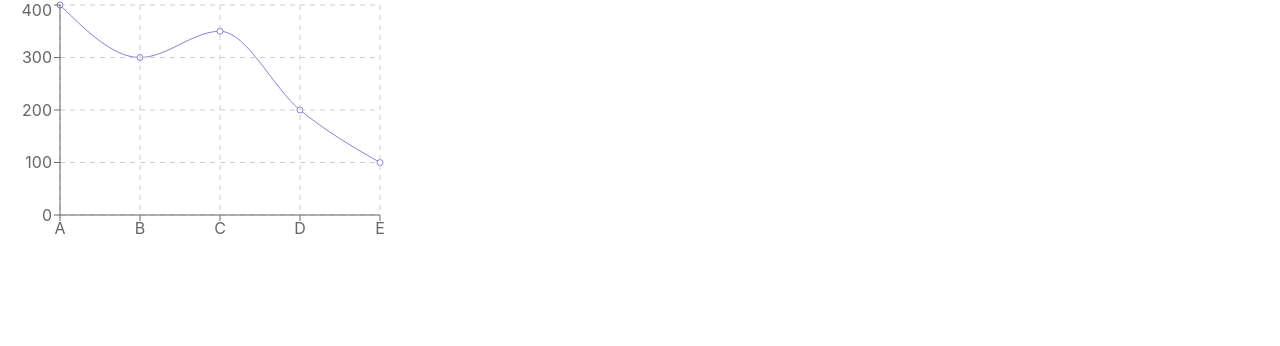
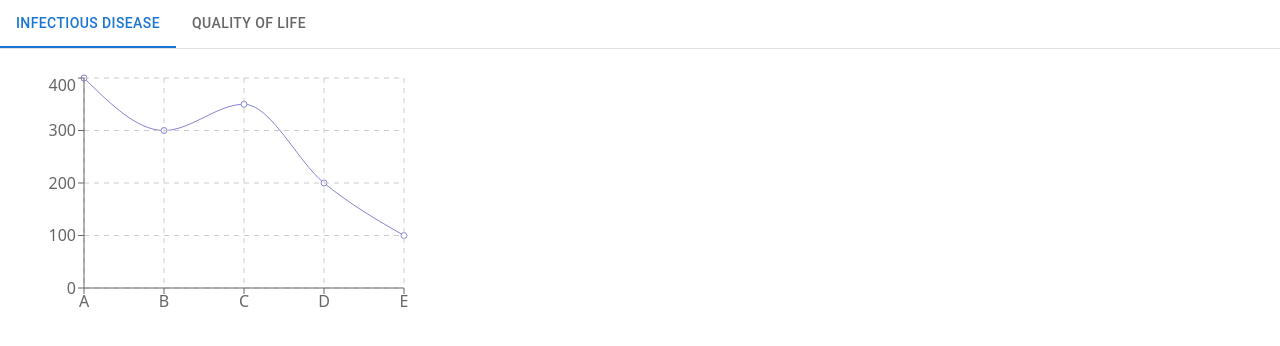
Before and after one commit to BingQuanChua/Quality-of-Life, a React (Create React App) app in the folder react-app/: page / in a window 1280 px wide. Shown: the top 346 px of the page. Built offline with nearby package versions, Linux system fonts and the light colour scheme.

Commit message:
feat: add material ui and recharts

```diff
--- a/react-app/package.json
+++ b/react-app/package.json
@@ -3,9 +3,13 @@
   "version": "0.1.0",
   "private": true,
   "dependencies": {
+    "@emotion/react": "^11.9.0",
+    "@emotion/styled": "^11.8.1",
+    "@mui/material": "^5.6.0",
     "@testing-library/jest-dom": "^5.16.3",
     "@testing-library/react": "^12.1.4",
     "@testing-library/user-event": "^13.5.0",
+    "bootstrap": "^5.1.3",
     "react": "^17.0.0",
     "react-dom": "^17.0.0",
     "react-scripts": "5.0.0",
--- a/react-app/src/App.js
+++ b/react-app/src/App.js
@@ -1,12 +1,12 @@
+import React from 'react';
 
-import React from 'react';
-import DemoChart from './components/DemoChart';
+import Tabs from './components/Tabs';
 
 function App() {
   return (
     <div className="App">
       <div>
-        <DemoChart/>
+        <Tabs/>
       </div>
     </div>
   );
--- a/react-app/src/components/DemoChart.js
+++ b/react-app/src/components/DemoChart.js
@@ -15,7 +15,7 @@
   { name: "E", uv: 100, pv: 2400, amt: 2400 },
 ];
 
-const renderLineChart = () => {
+export default function renderLineChart() {
   return (
     <LineChart
       width={400}
@@ -31,5 +31,3 @@
     </LineChart>
   );
 };
-
-export default renderLineChart;
--- /dev/null
+++ b/react-app/src/components/Tabs.js
@@ -0,0 +1,66 @@
+import * as React from 'react';
+import PropTypes from 'prop-types';
+import Tabs from '@mui/material/Tabs';
+import Tab from '@mui/material/Tab';
+import Typography from '@mui/material/Typography';
+import Box from '@mui/material/Box';
+
+import DemoChart from './DemoChart';
+
+function TabPanel(props) {
+  const { children, value, index, ...other } = props;
+
+  return (
+    <div
+      role="tabpanel"
+      hidden={value !== index}
+      id={`simple-tabpanel-${index}`}
+      aria-labelledby={`simple-tab-${index}`}
+      {...other}
+    >
+      {value === index && (
+        <Box sx={{ p: 3 }}>
+          {children}
+        </Box>
+      )}
+    </div>
+  );
+}
+
+TabPanel.propTypes = {
+  children: PropTypes.node,
+  index: PropTypes.number.isRequired,
+  value: PropTypes.number.isRequired,
+};
+
+function a11yProps(index) {
+  return {
+    id: `simple-tab-${index}`,
+    'aria-controls': `simple-tabpanel-${index}`,
+  };
+}
+
+export default function BasicTabs() {
+  const [value, setValue] = React.useState(0);
+
+  const handleChange = (event, newValue) => {
+    setValue(newValue);
+  };
+
+  return (
+    <Box sx={{ width: '100%' }}>
+      <Box sx={{ borderBottom: 1, borderColor: 'divider' }}>
+        <Tabs value={value} onChange={handleChange} aria-label="basic tabs example">
+          <Tab label="Infectious Disease" {...a11yProps(0)} />
+          <Tab label="Quality of Life" {...a11yProps(1)} />
+        </Tabs>
+      </Box>
+      <TabPanel value={value} index={0}>
+        <DemoChart/>
+      </TabPanel>
+      <TabPanel value={value} index={1}>
+        Item Two
+      </TabPanel>
+    </Box>
+  );
+}
--- a/react-app/src/index.js
+++ b/react-app/src/index.js
@@ -1,6 +1,7 @@
 import React from 'react';
 import ReactDOM from 'react-dom';
 import './index.css';
+import 'bootstrap/dist/css/bootstrap.min.css';
 import App from './App';
 import reportWebVitals from './reportWebVitals';
 
```
Also changed, not shown: react-app/src/components/BarChart.js (deleted), 1 other file (tests, documents, lock files or other folders).
